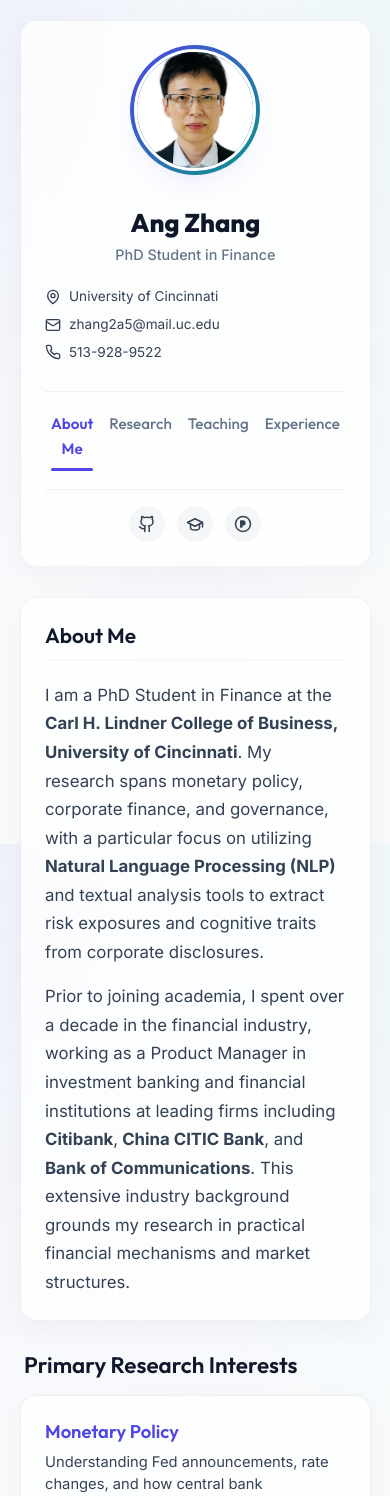
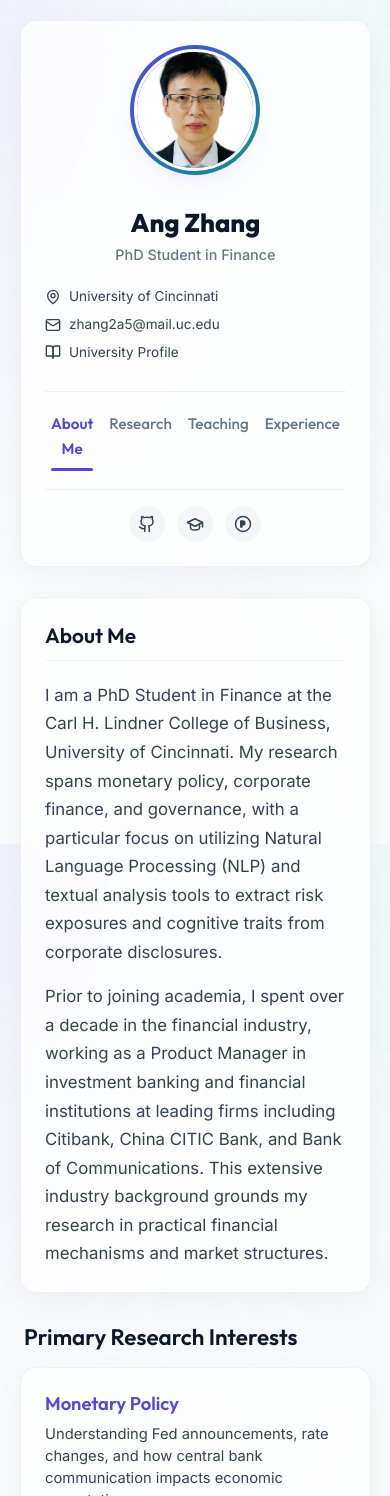
Before and after one commit to azazhang/academia, a React (Vite) app: page / in a window 390 px wide. Shown: the top 1496 px of the page. Built offline with nearby package versions, Linux system fonts and the light colour scheme.

Commit message:
Address feedback: remove phone, add UC Lindner profile link, clean bio bold fonts, and adjust GHA deploy config

```diff
--- a/src/App.jsx
+++ b/src/App.jsx
@@ -13,9 +13,10 @@ const Icons = {
       <path d="m22 7-8.97 5.7a1.94 1.94 0 0 1-2.06 0L2 7" />
     </svg>
   ),
-  Phone: () => (
+  ProfileLink: () => (
     <svg width="16" height="16" viewBox="0 0 24 24" fill="none" stroke="currentColor" strokeWidth="2" strokeLinecap="round" strokeLinejoin="round">
-      <path d="M22 16.92v3a2 2 0 0 1-2.18 2 19.79 19.79 0 0 1-8.63-3.07 19.5 19.5 0 0 1-6-6 19.79 19.79 0 0 1-3.07-8.67A2 2 0 0 1 4.11 2h3a2 2 0 0 1 2 1.72 12.84 12.84 0 0 0 .7 2.81 2 2 0 0 1-.45 2.11L8.09 9.91a16 16 0 0 0 6 6l1.27-1.27a2 2 0 0 1 2.11-.45 12.84 12.84 0 0 0 2.81.7A2 2 0 0 1 22 16.92z" />
+      <path d="M2 3h6a4 4 0 0 1 4 4v14a3 3 0 0 0-3-3H2z" />
+      <path d="M22 3h-6a4 4 0 0 0-4 4v14a3 3 0 0 1 3-3h7z" />
     </svg>
   ),
   Location: () => (
@@ -91,8 +92,8 @@ export default function App() {
               <a href="mailto:zhang2a5@mail.uc.edu" style={{ color: 'inherit' }}>zhang2a5@mail.uc.edu</a>
             </div>
             <div style={{ display: 'flex', alignItems: 'center', gap: '8px' }}>
-              <Icons.Phone />
-              <span>513-928-9522</span>
+              <Icons.ProfileLink />
+              <a href="https://www.business.uc.edu/faculty-research/finance/faculty/phd-students/ang-zhang.html" target="_blank" rel="noopener noreferrer" style={{ color: 'inherit' }}>University Profile</a>
             </div>
           </div>
 
--- a/src/pages/Home.jsx
+++ b/src/pages/Home.jsx
@@ -16,15 +16,15 @@ export default function Home({ setActiveTab }) {
       <SectionCard title="About Me">
         <div style={{ display: 'flex', flexDirection: 'column', gap: '16px' }}>
           <p style={{ fontSize: '1.05rem', lineHeight: '1.7', color: 'var(--text-secondary)' }}>
-            I am a PhD Student in Finance at the <strong>Carl H. Lindner College of Business, University of Cincinnati</strong>.
+            I am a PhD Student in Finance at the Carl H. Lindner College of Business, University of Cincinnati.
             My research spans monetary policy, corporate finance, and governance, with a particular focus on utilizing
-            <strong> Natural Language Processing (NLP)</strong> and textual analysis tools to extract risk exposures and cognitive traits from corporate disclosures.
+            Natural Language Processing (NLP) and textual analysis tools to extract risk exposures and cognitive traits from corporate disclosures.
           </p>
 
           <p style={{ fontSize: '1.05rem', lineHeight: '1.7', color: 'var(--text-secondary)' }}>
             Prior to joining academia, I spent over a decade in the financial industry, working as a Product Manager in
-            investment banking and financial institutions at leading firms including <strong>Citibank</strong>,
-            <strong> China CITIC Bank</strong>, and <strong>Bank of Communications</strong>.
+            investment banking and financial institutions at leading firms including Citibank,
+            China CITIC Bank, and Bank of Communications.
             This extensive industry background grounds my research in practical financial mechanisms and market structures.
           </p>
         </div>
```
